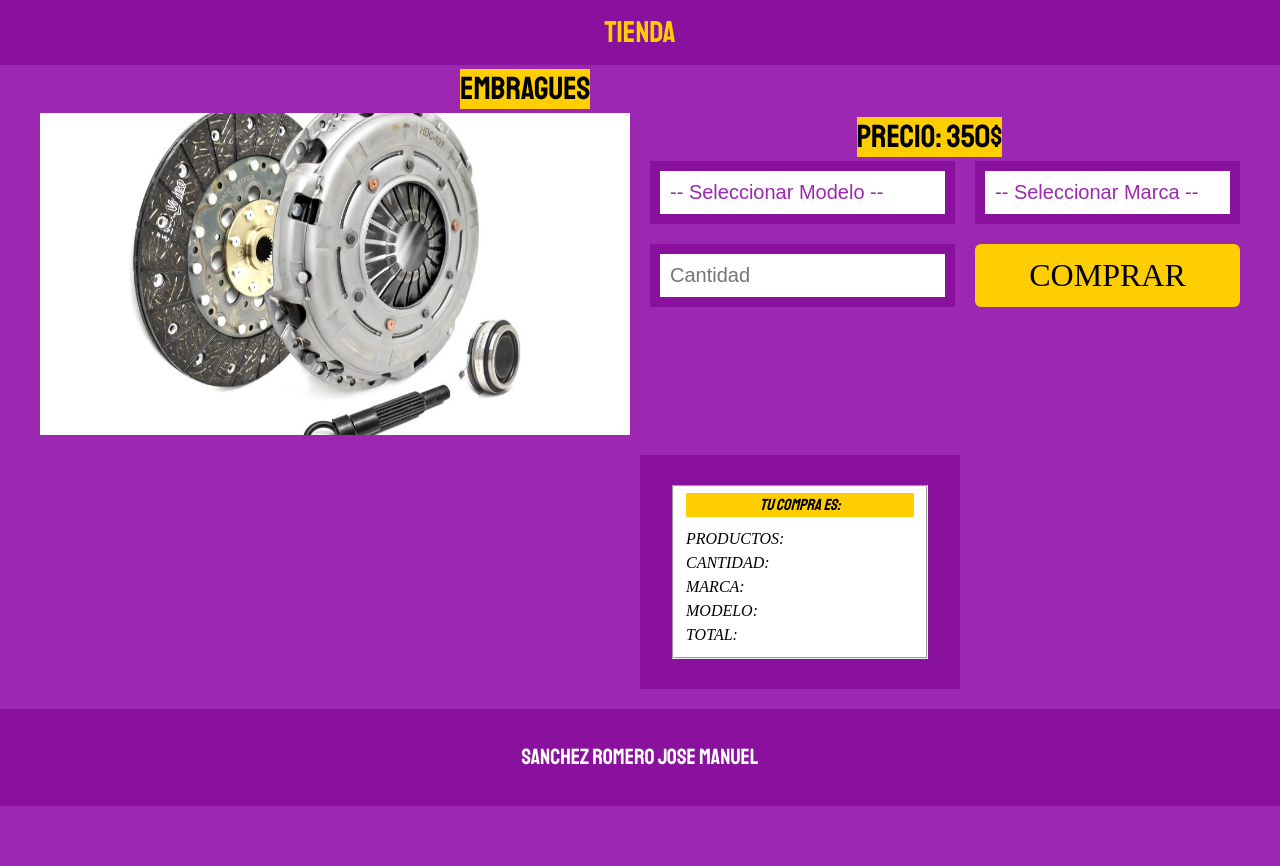
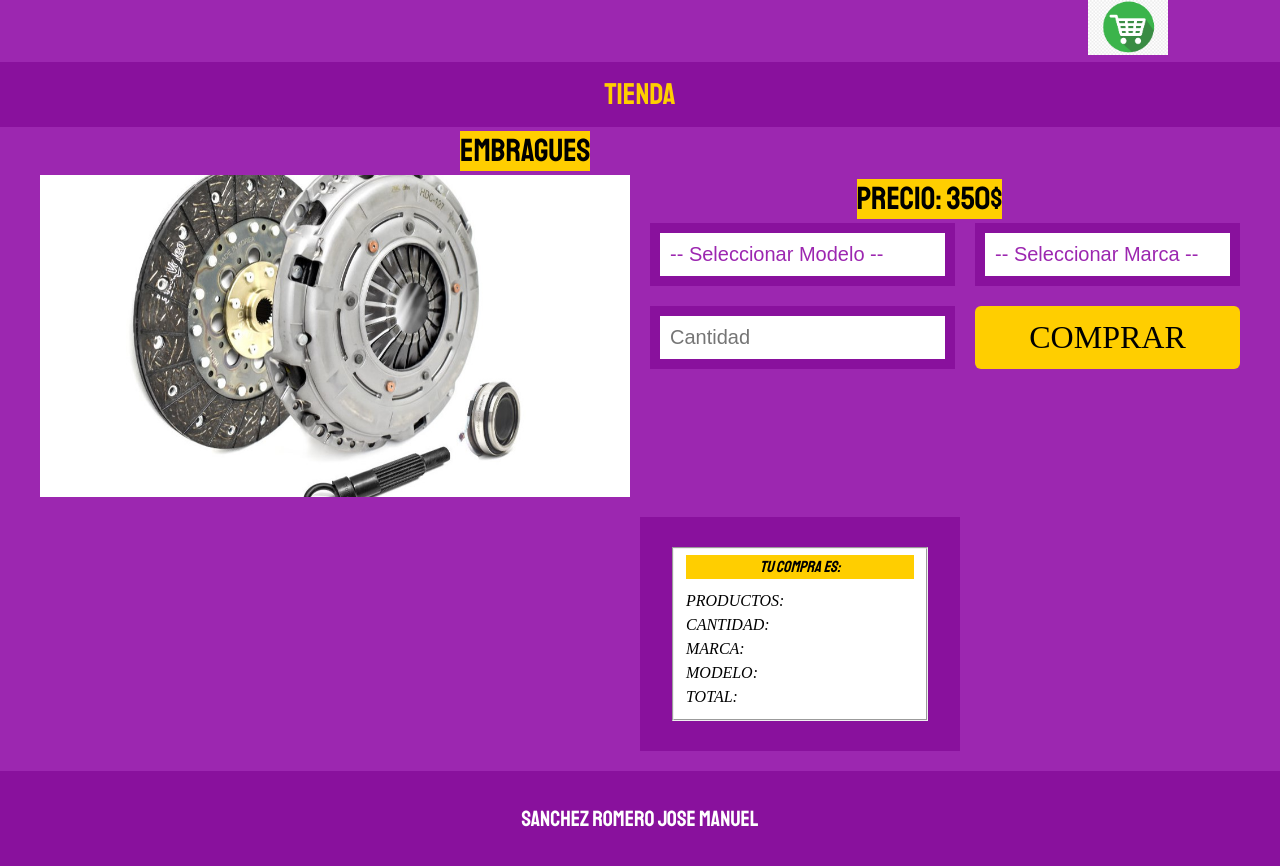
Before and after one commit to tiendaOnlineWeb3nv41/tiendaOnlineWeb.github.io, a plain HTML site: page embraguesCom.html in a window 1280 px wide. Before the commit the page ends 806 px from the top, so only its background shows below. Drawn offline with Linux system fonts and the light colour scheme; no server answers.

Commit message:
Update embraguesCom.html

```diff
--- a/embraguesCom.html
+++ b/embraguesCom.html
@@ -11,7 +11,11 @@
     <link rel="stylesheet" href="css/style.css">
 </head>
 <body >
-
+ <div id="carrito" class="carrito">
+        <a href="compraFinal.html">
+            <img class="carrito_logo" src="img/carrito.jpg" alt="carrito">
+        </a>
+    </div>
 
     <nav class="navegacion">
         <a class="navegacion__enlace navegacion__enlace--activo" href="inicio_.html">tienda</a>
```
